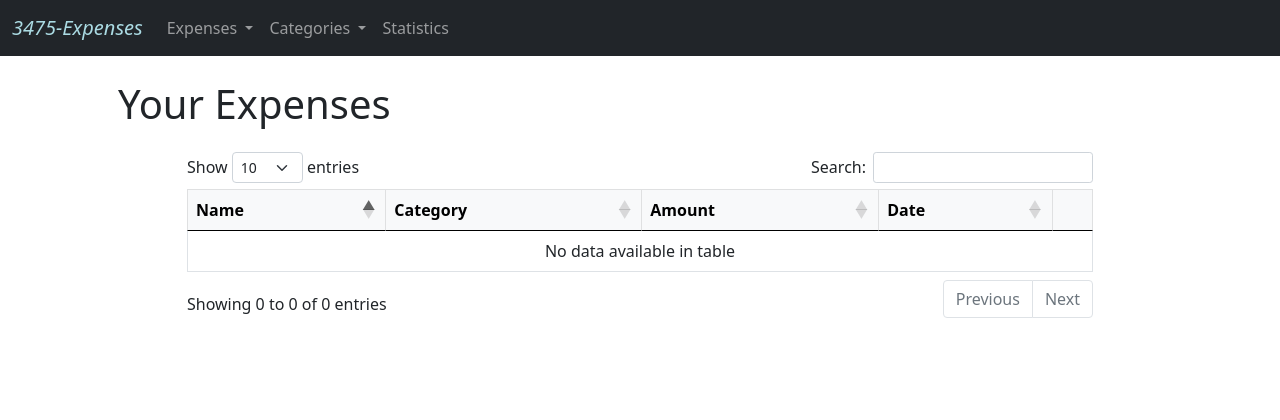
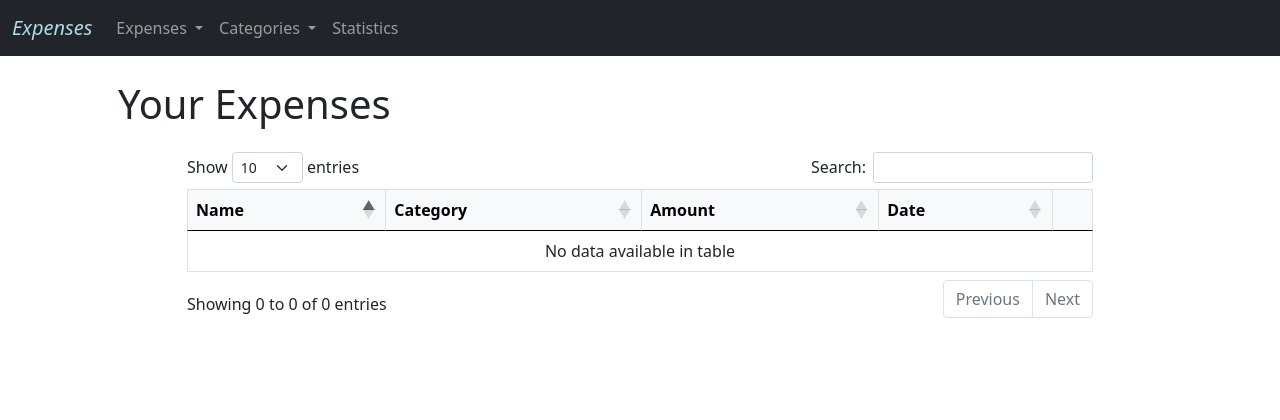
Before and after one commit to manrajbhullar/3475-expenses, a Flask app: page / in a window 1280 px wide. Shown: the top 420 px of the page. Run offline with Flask 2, Linux system fonts and the light colour scheme; data that the repository does not hold is empty; some libraries are stand-ins or nearby versions.

Commit message:
Update navbar.html

```diff
--- a/templates/includes/navbar.html
+++ b/templates/includes/navbar.html
@@ -1,6 +1,6 @@
 <nav class="navbar navbar-expand-lg navbar-dark bg-dark">
     <div class="container-fluid">
-        <a class="navbar-brand" href="{{ url_for('list_expenses') }}" style="color:#abdbe3; font-style:italic;">3475-Expenses</a>
+        <a class="navbar-brand" href="{{ url_for('list_expenses') }}" style="color:#abdbe3; font-style:italic;">Expenses</a>
 
         <button class="navbar-toggler" type="button" data-bs-toggle="collapse" data-bs-target="#navbar">
             <span class="navbar-toggler-icon"></span>
```
